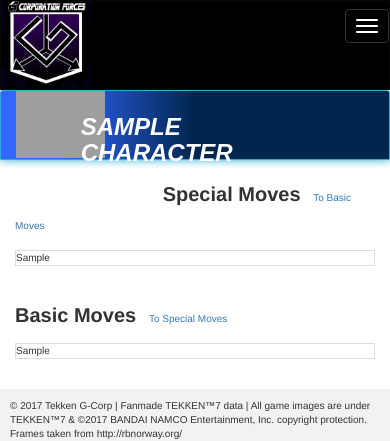
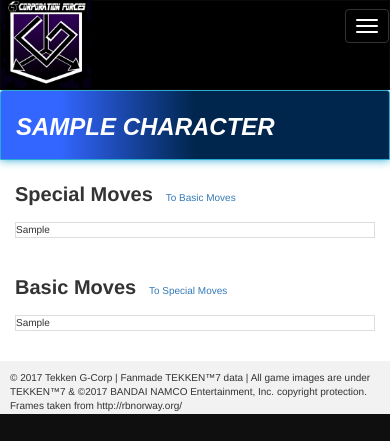
Before and after one commit to HamonOverdrive/tekken-g-corporation, a Flask app: template templates/char_frame_page.html in a window 390 px wide; the page is wider, and only the part inside the window is pictured. Shown: the top 441 px of that part. Run offline with Flask 2, Linux system fonts and the light colour scheme; the template is opened without the code that fills it: most values are stand-ins (such as "Sample title", 1, 10 or a date in 2020); some libraries are stand-ins or nearby versions; grey boxes are pictures that could not be loaded.

Commit message:
dropdown menu is now made and not hidden changed colors and background colors. Windows resize on character frame page header of panel changed to look cleaner

```diff
--- a/static/css/custom.css
+++ b/static/css/custom.css
@@ -103,6 +103,25 @@ h3{
 		background-color: black;
 	}
 	.navbar-inverse .navbar-nav > li > a:hover {
+		background-color: black;
+	}
+
+	.box-img {
+		display: none;
+	}
+
+	.char-title-box {
+		width: 80%;
+	}
+
+	/*this rule is the dropdown menu items properties*/
+	.navbar-inverse .navbar-nav .open .dropdown-menu > li > a {
+		color: yellowgreen;
+		background-color: black;
+		position: relative;
+		z-index: 10;
+	}
+	.navbar-inverse .navbar-nav .open .dropdown-menu > li > a:hover {
 		background-color: black;
 	}
 
--- a/templates/char_frame_page.html
+++ b/templates/char_frame_page.html
@@ -9,7 +9,7 @@
                   <div class="box-img col-xs-2 col-md-2">
                     <img class="character-heading-img" src="{{ url_for('static', filename='char_thumbnails/'+character|lower+'_thumbnail.png') }}" alt="{{ character }}">
                   </div>
-                  <div class="col-xs-3 col-md-3">
+                  <div class="char-title-box col-xs-3 col-md-3">
                       {#for design change some char names because#}
                     <h3 class="char-title">
                       {% if character|lower == 'devil_jin' %}
--- a/templates/layout.html
+++ b/templates/layout.html
@@ -77,7 +77,6 @@
                     <li><a href="#">Tournaments</a></li>
                     <li><a href="#">Strategies</a></li>
                     <li><a href="#">News</a></li>
-                    <li role="separator" class="divider"></li>
                     <li><a href="#">About</a></li>
                   </ul>
                 </li>
```
